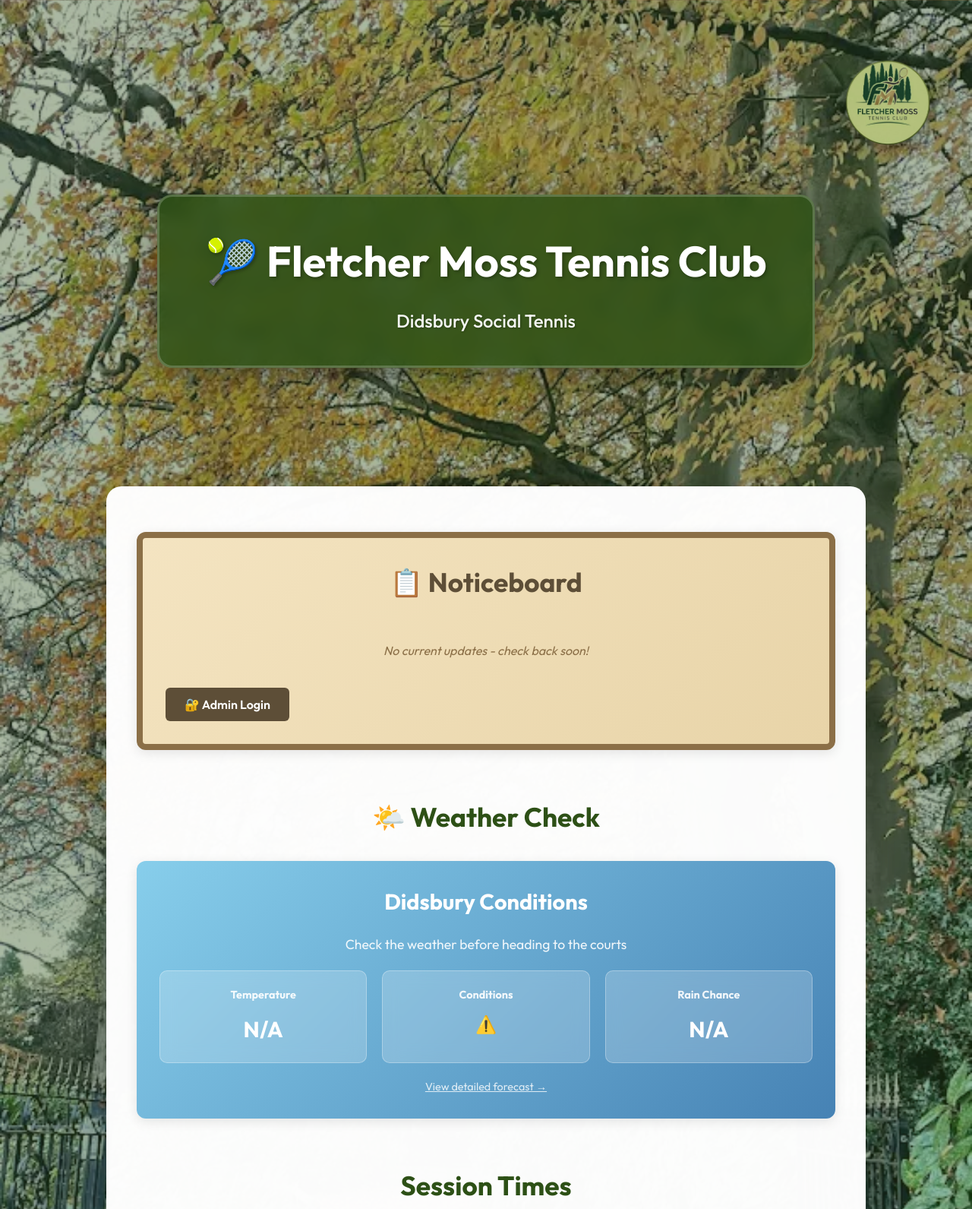
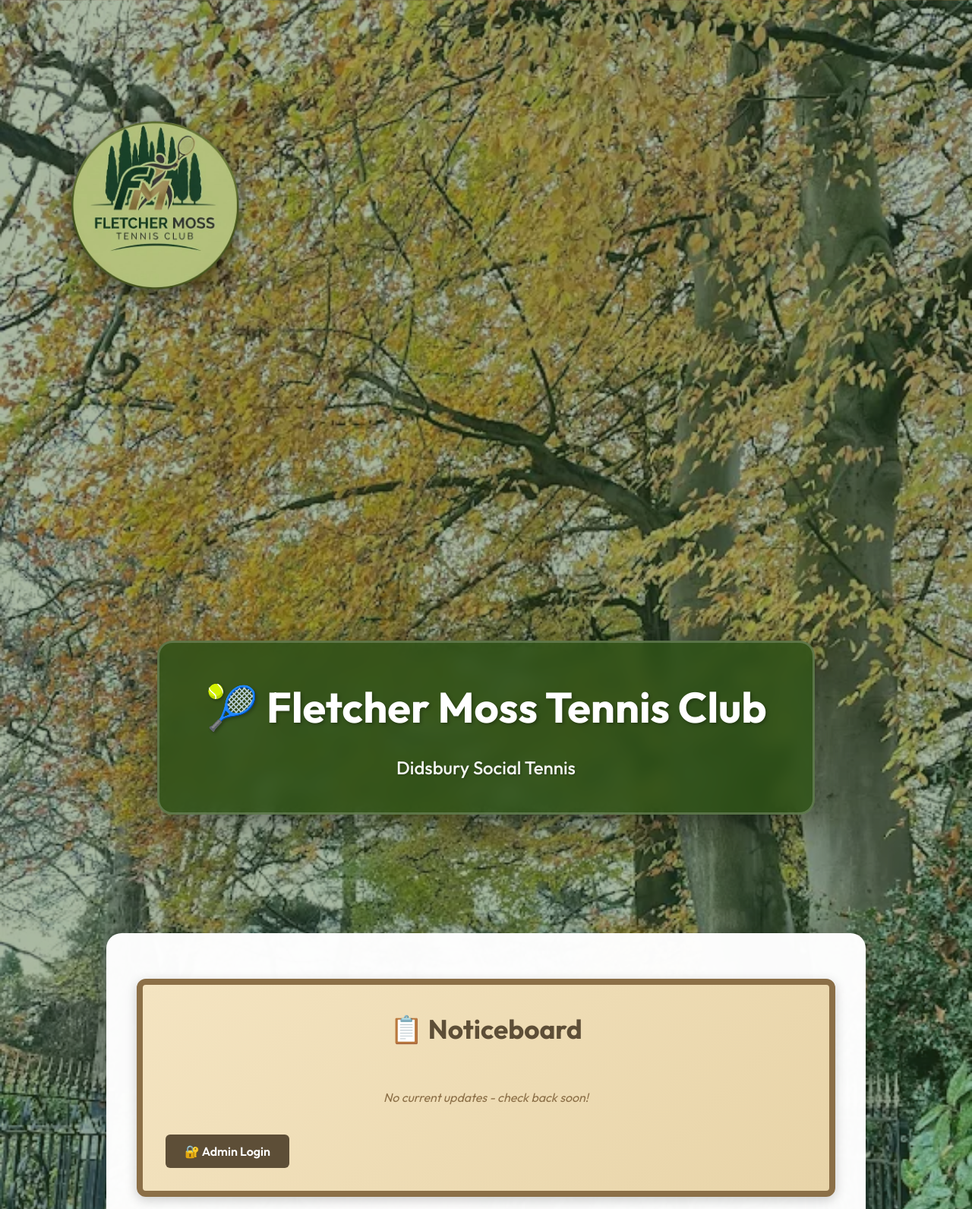
Before and after one commit to Edrits/Fletcher-Moss-Tennis, a plain HTML site: page index.html in a window 1280 px wide. Shown: the top 1591 px of the page at 76% size. Drawn offline with Linux system fonts and the light colour scheme; no server answers.

Commit message:
Update header, logo, and footer text styles

```diff
--- a/index.html
+++ b/index.html
@@ -23,22 +23,22 @@
 
         /* Fixed Logo Header */
         header {
-            position: fixed;
+            position: static;
             top: 0;
             right: 0;
-            padding: 20px 40px;
+            padding: 40px 60px;
             z-index: 1000;
             pointer-events: none;
         }
 
         .logo {
-            height: 250px;
+            height: 500px;
             width: auto;
             border: none;
             outline: none;
             background: none;
             pointer-events: auto;
-            filter: drop-shadow(0 4px 8px rgba(0,0,0,0.3));
+            filter: drop-shadow(0 8px 12px rgba(0,0,0,0.5));
         }
 
         /* Hero Section */
@@ -97,7 +97,7 @@
             border-radius: 12px;
             padding: 30px;
             position: relative;
-            box-shadow: 0 4px 15px rgba(0,0,0,0.1);
+            box-shadow: 0 4px 15px rgba(0,0,0,0.2);
         }
 
         .noticeboard h2 {
@@ -377,10 +377,10 @@
         </div>
 
         <div class="section">
-            <h2>🌤️ Weather Check</h2>
+            <h2>🌤️ Court Weather Check</h2>
             <div class="weather-container">
                 <h3>Didsbury Conditions</h3>
-                <p style="font-size: 1.1em; opacity: 0.9;">Check the weather before heading to the courts</p>
+                <p style="font-size: 1.1em; opacity: 0.9;">Check the weather before heading to the courts!</p>
                 <div class="weather-info">
                     <div class="weather-card">
                         <h4>Temperature</h4>
@@ -457,7 +457,7 @@
 
     <footer>
         <p><strong>Fletcher Moss Tennis Club</strong></p>
-        <p style="margin-top: 10px; font-size: 0.95em;">Hope to see you on the courts in 2025!</p>
+        <p style="margin-top: 10px; font-size: 0.95em;">Hope to see you on the court soon!</p>
     </footer>
 
     <script>
```
